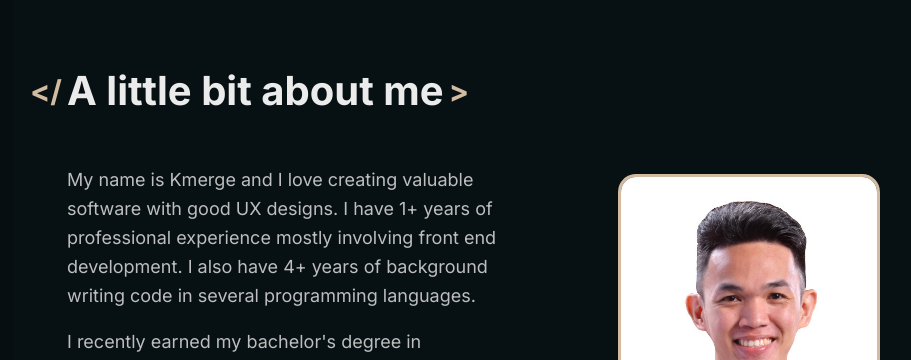
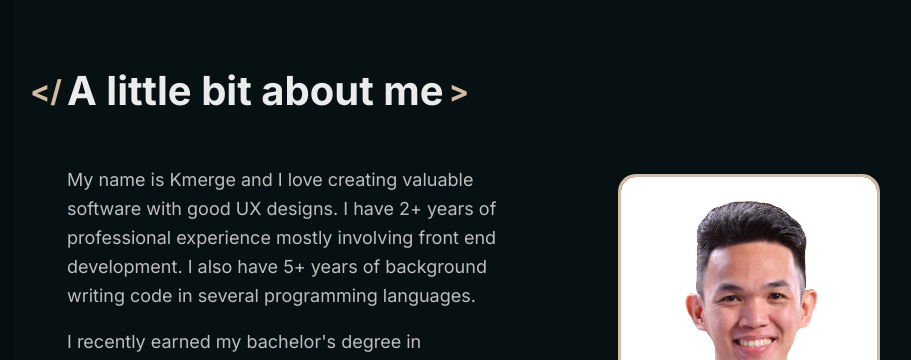
Before and after one commit to kmergedosdos/kmergedosdos.github.io, a React (Create React App) app: page / in a window 1280 px wide. Shown: the part 803-1163 px from the top of the page, without its empty margins (137-1048 px from the left). Built offline with nearby package versions, Linux system fonts and the light colour scheme; the HTML template or start-up script is replaced by a standard one.

Commit message:
make years dynamic

```diff
--- a/src/containers/About/index.jsx
+++ b/src/containers/About/index.jsx
@@ -5,6 +5,9 @@ import TECHS from './techs.json'
 import TechTile from '../../components/TechTile'
 
 function About() {
+  const profYears = new Date().getFullYear() - 2021;
+  const codingYears = new Date().getFullYear() - 2018;
+
   return (
     <section className='about'>
       <h2 className="about__header">
@@ -13,7 +16,7 @@ function About() {
       <div className="about__content">
         <div className="about__content__text">
           <p className="about__content__text__body">
-            My name is Kmerge and I love creating valuable software with good UX designs. I have 1+ years of professional experience mostly involving front end development. I also have 4+ years of background writing code in several programming languages.
+            My name is Kmerge and I love creating valuable software with good UX designs. I have {profYears}+ years of professional experience mostly involving front end development. I also have {codingYears}+ years of background writing code in several programming languages.
           </p>
           <p className="about__content__text__body">
             I recently earned my bachelor's degree in computer science. Currently, I've been focusing on developing more stuffs on the internet and exploring more technologies to become a rock-hard full stack developer.
```
